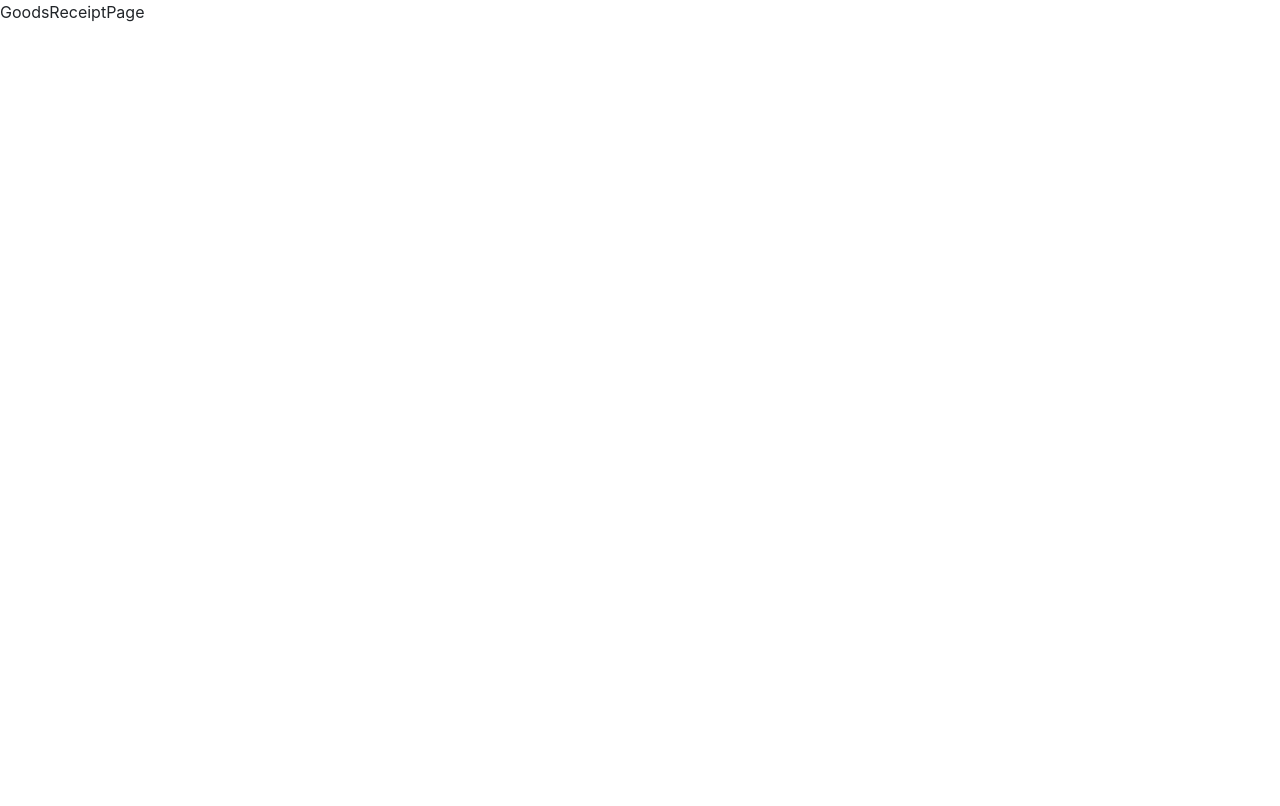
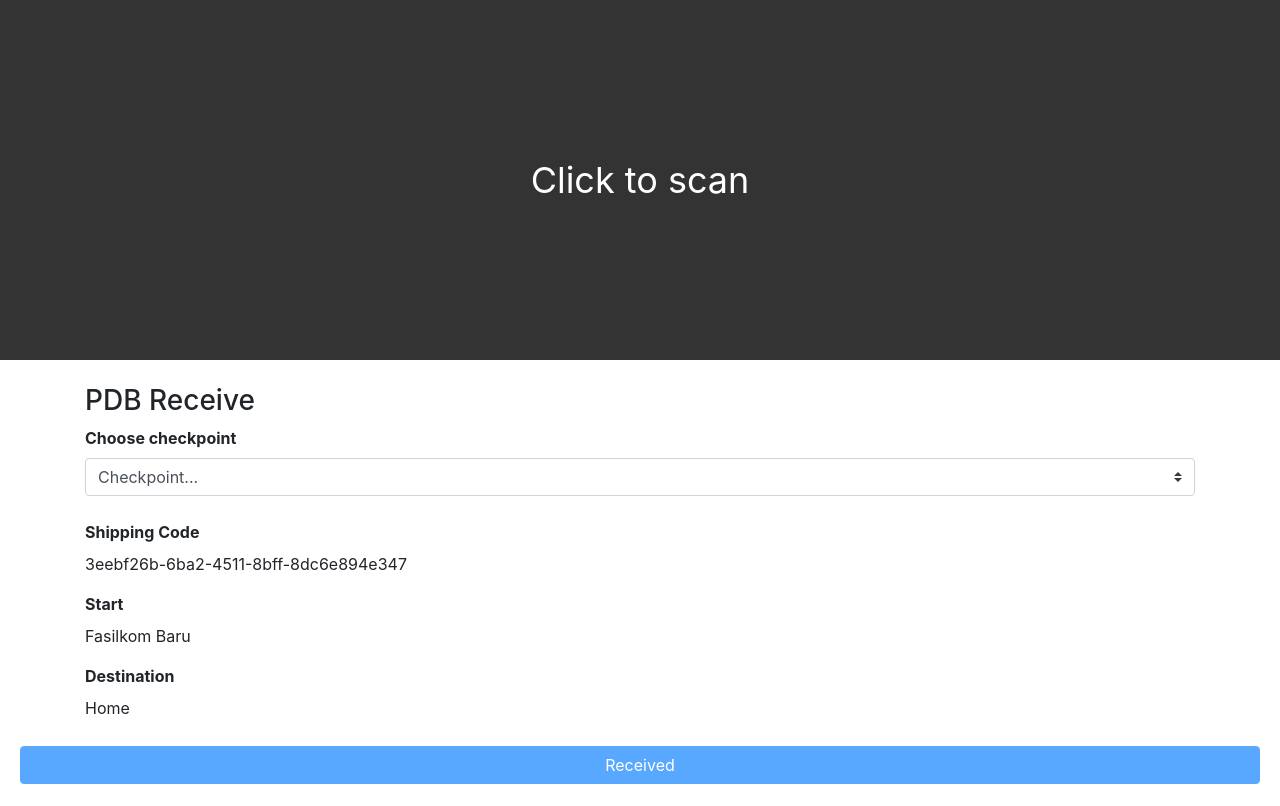
Before and after one commit to wisnuprama/shipment-live-tracking, a React (Create React App) app in the folder frontend/: page /goods-receipt in a window 1280 px wide. Built offline with nearby package versions, Linux system fonts and the light colour scheme.

Commit message:
feat: userflow 3 - scan qr and create checkpoint

```diff
--- a/frontend/src/modules/restapi.js
+++ b/frontend/src/modules/restapi.js
@@ -34,3 +34,10 @@ export async function getShipmentLocations(shippingCode, ...args) {
   res.data = res.data.map(s => transformResponseData(s));
   return res;
 }
+
+export async function postShipmentCheckpoint(shippingCode, data, ...args) {
+  const transformedData = transformRequestData(data);
+  const res = await http.post(`/shipments/${shippingCode}/checkpoints`, transformedData, ...args);
+  res.data = transformResponseData(res.data);
+  return res;
+}
--- a/frontend/src/pages/GoodsReceiptPage/index.jsx
+++ b/frontend/src/pages/GoodsReceiptPage/index.jsx
@@ -1,10 +1,154 @@
-import React from "react";
+import React, { useState } from "react";
+import styled from "styled-components";
+import QrReader from "react-qr-reader";
+
+import SelectPlace from "../../components/SelectPlace";
+
+import * as restapi from "../../modules/restapi";
+import * as utils from "../../modules/utils";
 
 /**
  * Userflow 3
  */
-function GoodsReceiptPage() {
-  return <div>GoodsReceiptPage</div>;
+export default function GoodsReceiptPage() {
+  const [shipment, setShipment] = useState(
+    utils.transformResponseData({
+      shipping_code: "3eebf26b-6ba2-4511-8bff-8dc6e894e347",
+      created_at: "2019-11-29 18:00:01.168000",
+      inventory_code: "Test",
+      status: "Finished",
+      is_finished: true,
+      start_name: "Fasilkom Baru",
+      start_lat: -6.370562,
+      start_lng: 106.827353,
+      destination_name: "Home",
+      destination_lat: -6.3834941,
+      destination_lng: 106.82275899999999,
+      checkpoints: []
+    })
+  );
+  const [errReaderMsg, setErrReaderMsg] = useState(null);
+  const [selectedCheckpoint, selectCheckpoint] = useState(null);
+
+  function handleScan(data) {
+    if (data) {
+      restapi
+        .getShipmentDetail(data)
+        .then(res => res.data)
+        .then(data => {
+          setShipment(data);
+          setErrReaderMsg(null);
+        })
+        .catch(err => setErrReaderMsg(`${err}`));
+    }
+  }
+
+  function handleError(err) {
+    setErrReaderMsg(`${err}`);
+  }
+
+  function handleToggleQr() {
+    setShipment(null);
+    selectCheckpoint(null);
+  }
+
+  function handleSubmitCheckpoint() {
+    const { locationName, lat, lng } = selectedCheckpoint;
+    const data = {
+      locationName,
+      locationLat: lat,
+      locationLng: lng
+    };
+    restapi
+      .postShipmentCheckpoint(shipment.shippingCode, data)
+      .then(() => alert("Saved"))
+      .catch(alert);
+  }
+
+  return (
+    <div className="d-flex flex-column">
+      {errReaderMsg && <Toast color="#f81e07">{errReaderMsg}</Toast>}
+      {!shipment ? (
+        <QrReader
+          delay={500}
+          onError={handleError}
+          onScan={handleScan}
+          style={{
+            width: "100%",
+            maxWidth: 400,
+            marginLeft: "auto",
+            marginRight: "auto"
+          }}
+        />
+      ) : (
+        <QRBg className="d-flex" onClick={handleToggleQr}>
+          <div style={{ fontSize: 36, color: "#fff", margin: "auto" }}>
+            Click to scan
+          </div>
+        </QRBg>
+      )}
+      <div className="container mt-4">
+        <h3>PDB Receive</h3>
+        <div className="d-flex flex-column">
+          <label htmlFor="checkpoint">
+            <strong>Choose checkpoint</strong>
+          </label>
+          <SelectPlace
+            id="checkpoint"
+            name="checkpoint"
+            placeholder="Checkpoint..."
+            onChange={selectCheckpoint}
+            required
+          />
+          <br />
+          <label htmlFor="shippingCode">
+            <strong>Shipping Code</strong>
+          </label>
+          <p id="shippingCode">{shipment && shipment.shippingCode}</p>
+          <label htmlFor="start">
+            <strong>Start</strong>
+          </label>
+          <p id="start">{shipment && shipment.startName}</p>
+          <label htmlFor="destination">
+            <strong>Destination</strong>
+          </label>
+          <p id="destination">{shipment && shipment.destinationName}</p>
+        </div>
+      </div>
+      <ButtonWrapper>
+        <button
+          className="btn btn-primary btn-block"
+          disabled={!shipment || !selectedCheckpoint}
+          onClick={handleSubmitCheckpoint}
+        >
+          Received
+        </button>
+      </ButtonWrapper>
+    </div>
+  );
 }
 
-export default GoodsReceiptPage;
+const Toast = styled.div`
+  position: sticky;
+  top: 56px;
+  z-index: 10;
+  width: 100%;
+  color: white;
+  text-align: center;
+  font-weight: bold;
+  background: ${props => props.color};
+`;
+
+const QRBg = styled.div`
+  height: 360px;
+  background: #333;
+  width: 100%;
+`;
+
+const ButtonWrapper = styled.div`
+  position: sticky;
+  bottom: 0;
+  width: 100%;
+  padding: 16px 20px;
+  background: #fff;
+`;
```
Also changed, not shown: frontend/src/components/QRCamera/index.jsx (deleted).
